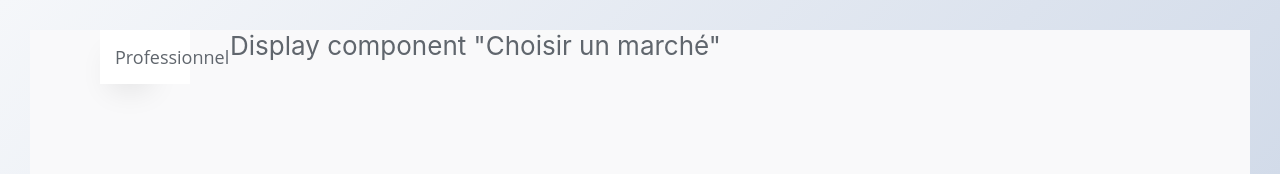
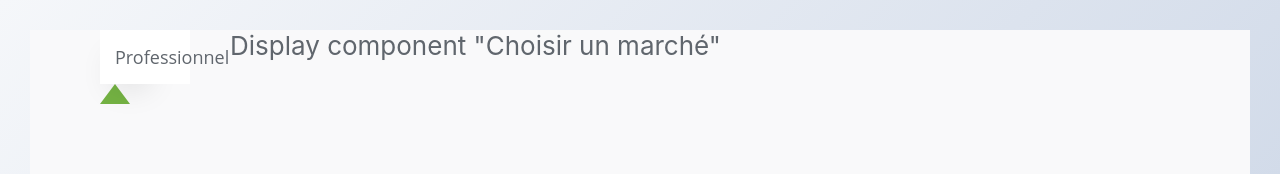
Before and after one commit to BirbaManuel/react-custom-menu-dropdown-list, a React (Create React App) app: page / in a window 1280 px wide. Shown: the top 174 px of the page. Built offline with nearby package versions, Linux system fonts and the light colour scheme.

Commit message:
[triangle]

```diff
--- a/src/component/customeDropDown/customeDropDown.css
+++ b/src/component/customeDropDown/customeDropDown.css
@@ -168,11 +168,11 @@ ul.select-box__list.wrapper_ul_dropdownlist li ul li > label:hover, ul.select-bo
     width:100%;
     background-color:red;
 }
-#triangle-top-list-menu{
- display : inline-block;
- height : 0;
- width : 0;
- border-right : 87px solid transparent;
- border-bottom : 150px solid #74b243;
- border-left : 87px solid transparent;
+#triangle_top_list_menu{
+    display: inline-block;
+    height: 0;
+    width: 0;
+    border-right: 15px solid transparent;
+    border-bottom: 20px solid #74b243;
+    border-left: 15px solid transparent;
 }
--- a/src/component/customeDropDown/customeDropDown.js
+++ b/src/component/customeDropDown/customeDropDown.js
@@ -137,6 +137,7 @@ function Welcome (props) {
                     </ul>
                 </li>
             </ul>
+            <div id="triangle_top_list_menu"></div>
         </div>
         )
 }
```
